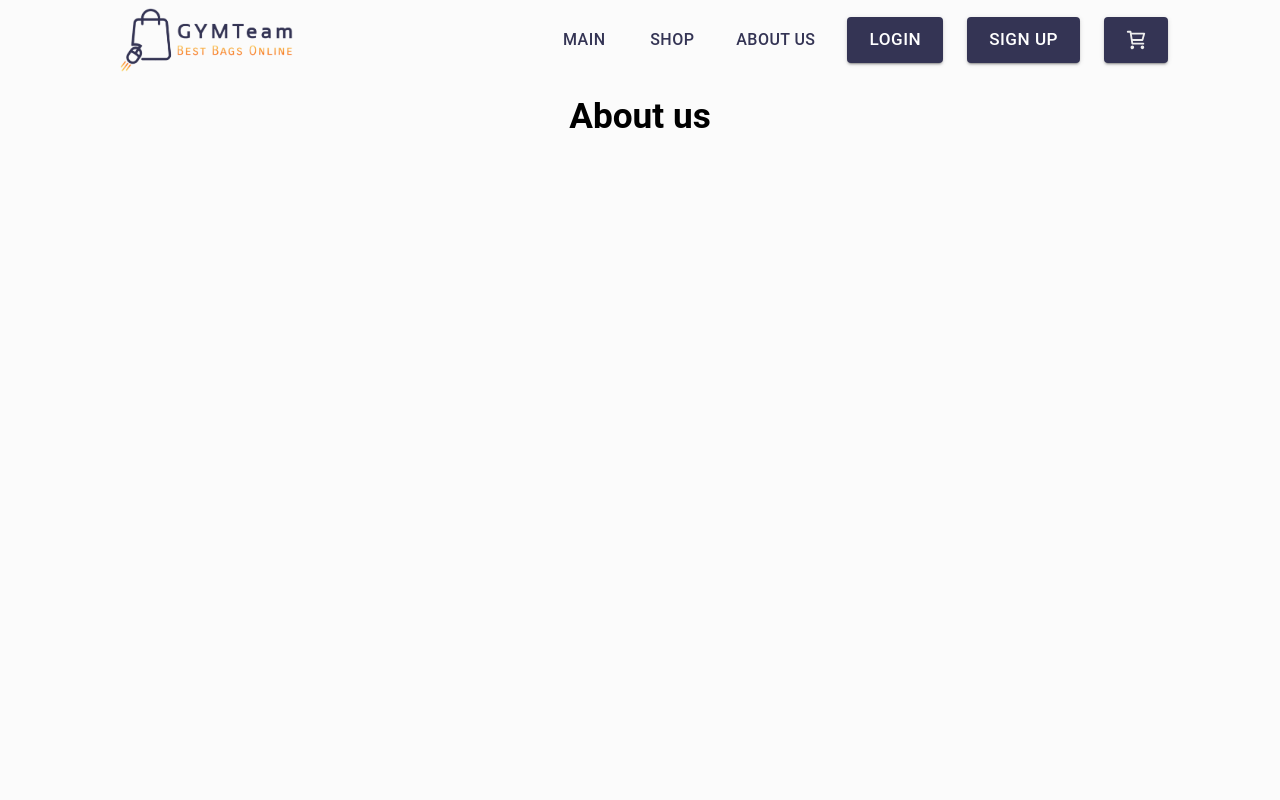
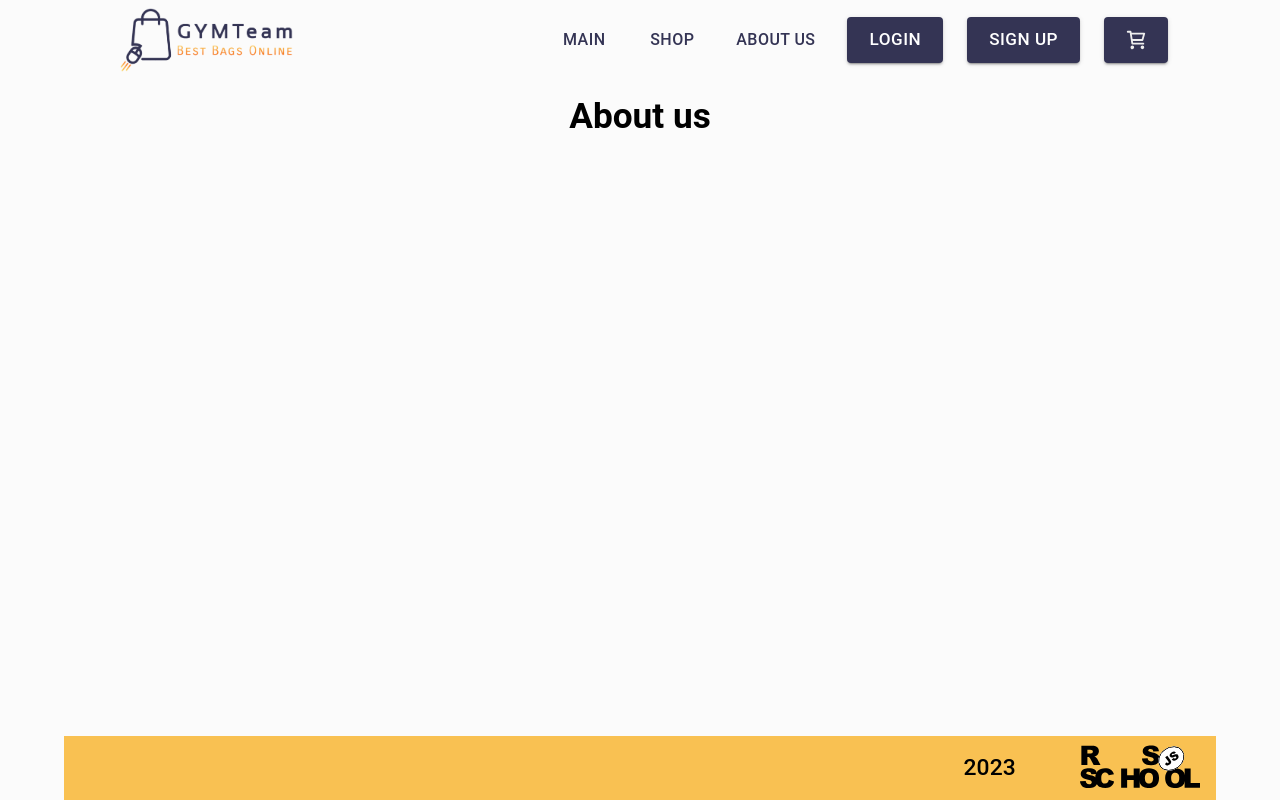
Before and after one commit to JYMTeam/eCommerce-Application, a React (Create React App) app in the folder ecommerce-app/: page /aboutus in a window 1280 px wide. Built offline with nearby package versions, Linux system fonts and the light colour scheme; what @commercetools/sdk-client-v2 would draw is missing.

Commit message:
feat: add footer with RSS logo link (EC-152)

```diff
--- /dev/null
+++ b/ecommerce-app/src/components/Footer/Footer.tsx
@@ -0,0 +1,40 @@
+import React from "react";
+import Box from "@mui/material/Box";
+import Typography from "@mui/material/Typography";
+import { CURRENT_YEAR } from "../../constants/constants";
+import RSS_School_JS_Logo from "../../assets/rss-school-js.svg";
+
+export const FOOTER_MIN_HEIGHT = 4;
+const FOOTER_PADDING = "1rem";
+const FOOTER_LOGO_URL = "https://rs.school/js/";
+const LOGO_LEFT_PADDING = "4rem";
+const FOOTER_LOGO_WIDTH = "120px";
+
+export default function Footer() {
+  return (
+    <Box
+      component={"footer"}
+      sx={{
+        bgcolor: "primary.dark",
+        height: `${FOOTER_MIN_HEIGHT}rem`,
+        display: "flex",
+        paddingRight: FOOTER_PADDING,
+        paddingLeft: FOOTER_PADDING,
+        alignItems: "center",
+        justifyContent: "flex-end",
+      }}
+    >
+      <Typography variant="h6" component="p" align="center">
+        {CURRENT_YEAR}
+      </Typography>
+      <Box component={"a"} href={FOOTER_LOGO_URL} target="_blank">
+        <Box
+          component={"img"}
+          src={RSS_School_JS_Logo}
+          width={FOOTER_LOGO_WIDTH}
+          sx={{ pl: LOGO_LEFT_PADDING }}
+        ></Box>
+      </Box>
+    </Box>
+  );
+}
--- a/ecommerce-app/src/components/Navigaton/Navigation.tsx
+++ b/ecommerce-app/src/components/Navigaton/Navigation.tsx
@@ -7,6 +7,8 @@ import { Drawer } from "../Drawer/Drawer";
 import { Theme } from "../Theme";
 import { MenuItems } from "../MenuItems/MenuItems";
 
+export const HEADER_MIN_HEIGHT = 6;
+
 export function Navigation() {
   const isMobile = useMediaQuery(Theme.breakpoints.down("md"));
   const [shouldCloseDrawer] = React.useState(true);
@@ -15,7 +17,7 @@ export function Navigation() {
     <AppBar
       position="static"
       style={{ background: "transparent", boxShadow: "none" }}
-      sx={{ minHeight: "6rem" }}
+      sx={{ minHeight: `${HEADER_MIN_HEIGHT}rem` }}
     >
       <Container maxWidth="xl">
         <Toolbar sx={{ justifyContent: "space-between" }}>
--- a/ecommerce-app/src/constants/constants.ts
+++ b/ecommerce-app/src/constants/constants.ts
@@ -24,6 +24,7 @@ const DEFAULT_CURRENCY = "USD";
 const FORM_DATE_FORMAT = "YYYY-MM-DD";
 const DEFAULT_PRODUCTS_LIMIT = 9;
 const PRODUCT_TYPE_INDEX = 0;
+const CURRENT_YEAR = 2023;
 
 const countryOptions = [
   { label: "USA", countryCode: "US", postalCodeFormat: "20521-9000" },
@@ -116,4 +117,5 @@ export {
   FORM_DATE_FORMAT,
   DEFAULT_PRODUCTS_LIMIT,
   NO_END_HYPHEN_SIGN,
+  CURRENT_YEAR,
 };
--- a/ecommerce-app/src/pages/AboutUsPage.tsx
+++ b/ecommerce-app/src/pages/AboutUsPage.tsx
@@ -1,11 +1,22 @@
 import { Container, Typography } from "@mui/material";
 import React from "react";
+import Footer, { FOOTER_MIN_HEIGHT } from "../components/Footer/Footer";
+import { HEADER_MIN_HEIGHT } from "../components/Navigaton/Navigation";
+
+const MAIN_HEIGTH_CALC = HEADER_MIN_HEIGHT + FOOTER_MIN_HEIGHT;
+
 export function AboutUsPage() {
   return (
-    <Container>
-      <Typography variant="h3" component="h2" align="center">
-        About us
-      </Typography>
-    </Container>
+    <>
+      <Container
+        component={"main"}
+        sx={{ minHeight: `calc(100vh - ${MAIN_HEIGTH_CALC}rem);` }}
+      >
+        <Typography variant="h3" component="h2" align="center">
+          About us
+        </Typography>
+      </Container>
+      <Footer></Footer>
+    </>
   );
 }
```
Also changed, not shown: ecommerce-app/src/assets/rss-school-js.svg (added).
